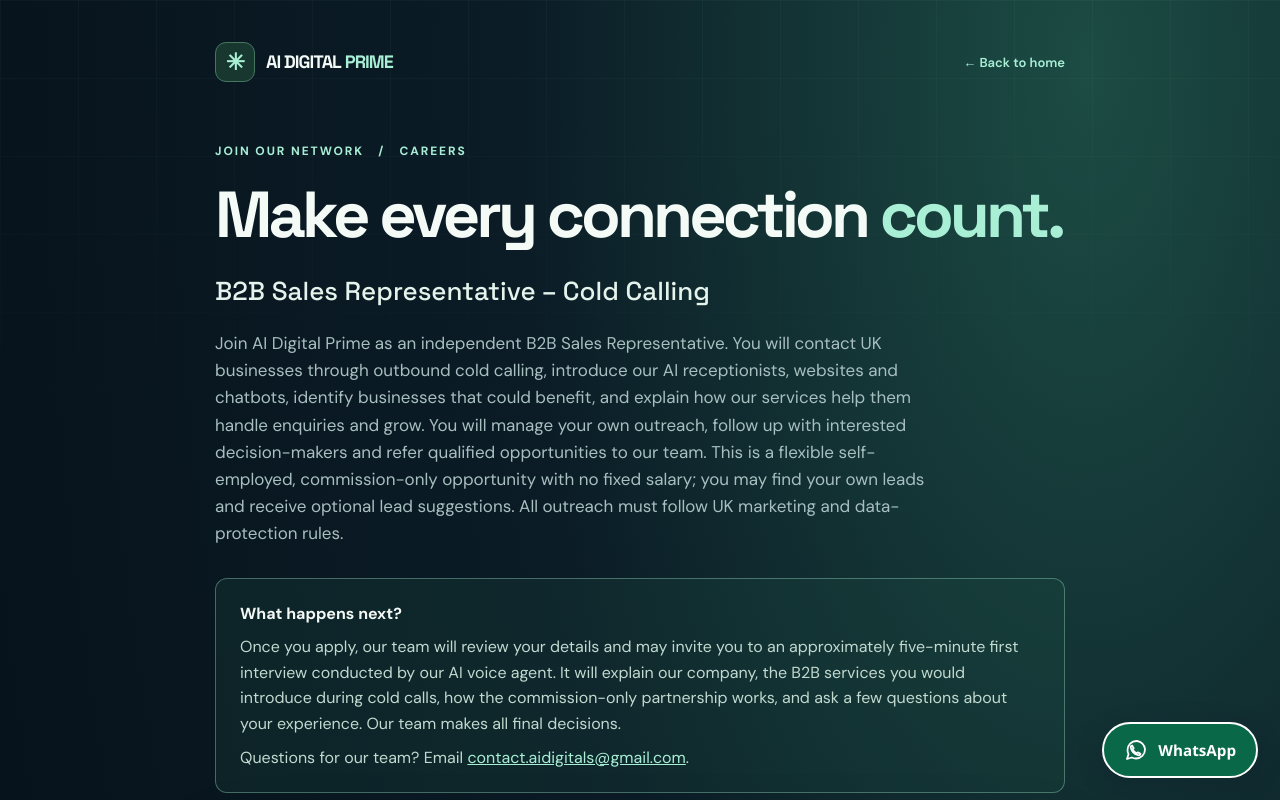
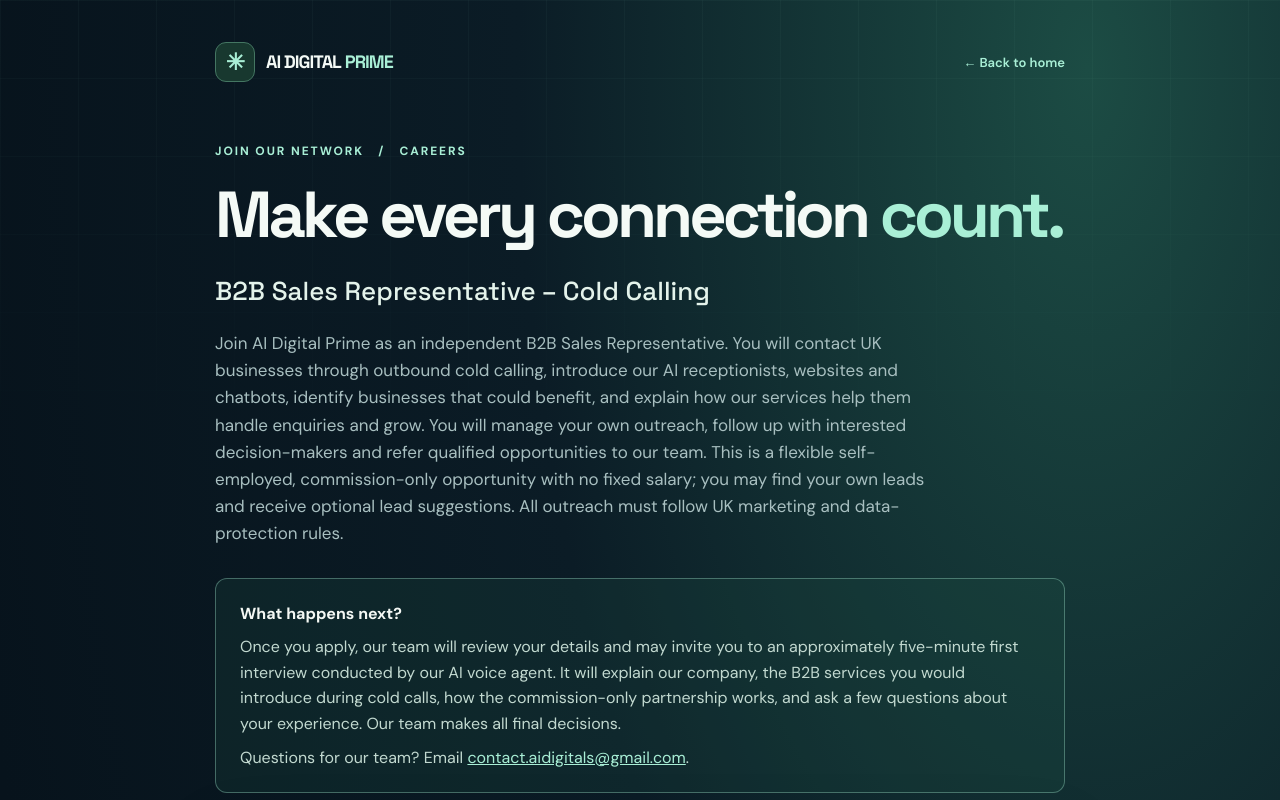
Before and after one commit to contactaidigitals-a11y/aidigitalprime, a Next.js app: page /careers/apply in a window 1280 px wide. Shown: the top 800 px of the page. Built offline with nearby package versions, Linux system fonts and the light colour scheme; no server answers.

Commit message:
refactor(site): remove WhatsApp contact widgets

```diff
--- a/app/layout.tsx
+++ b/app/layout.tsx
@@ -1,7 +1,6 @@
 import type { Metadata } from "next";
 import "./globals.css";
 import { siteConfig } from "./config";
-import { WhatsAppLink } from "./components/WhatsAppLink";
 
 const siteUrl = process.env.NEXT_PUBLIC_SITE_URL || "https://aidigitalprime.co.uk";
 
@@ -46,7 +45,7 @@ export default function RootLayout({
           }}
         />
       </head>
-      <body>{children}<WhatsAppLink floating /></body>
+      <body>{children}</body>
     </html>
   );
 }
```
